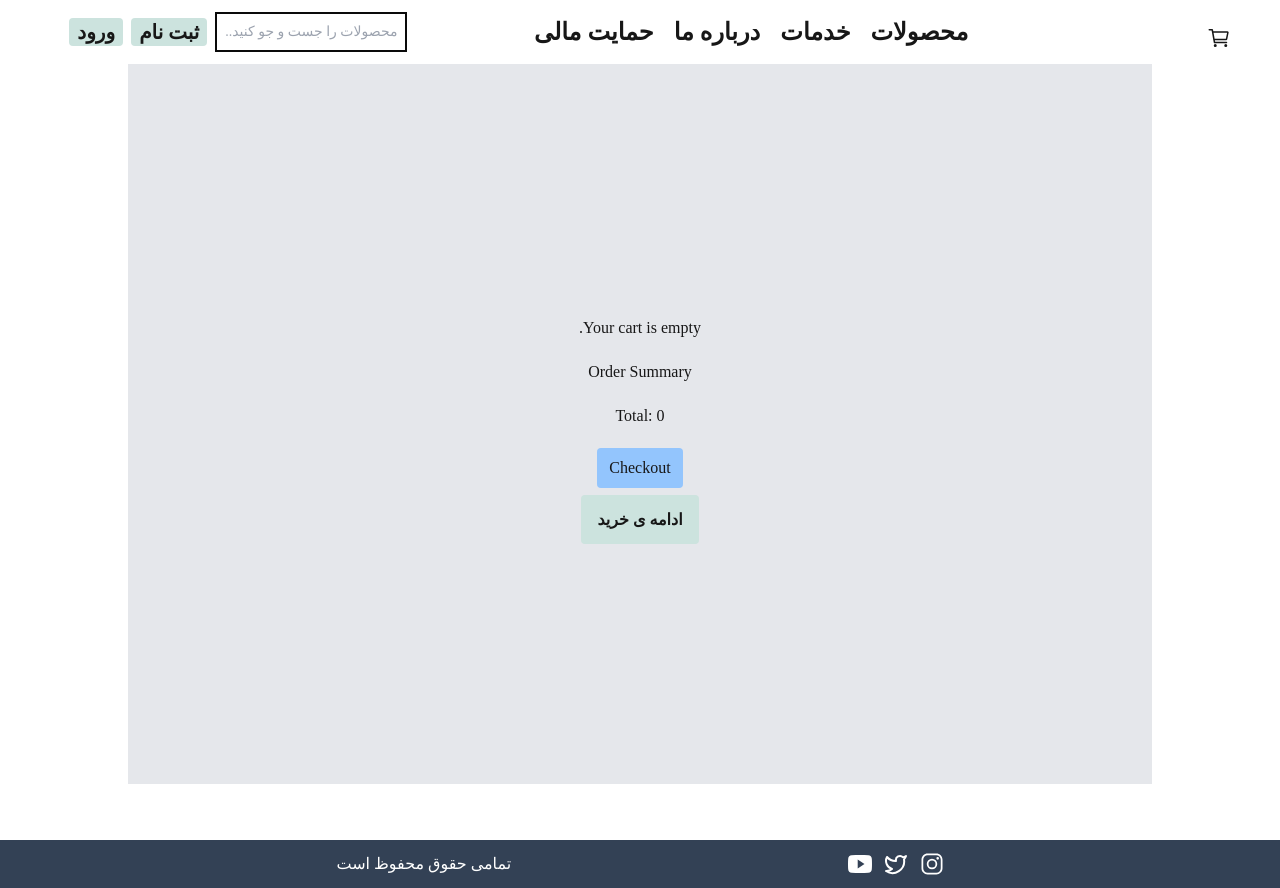
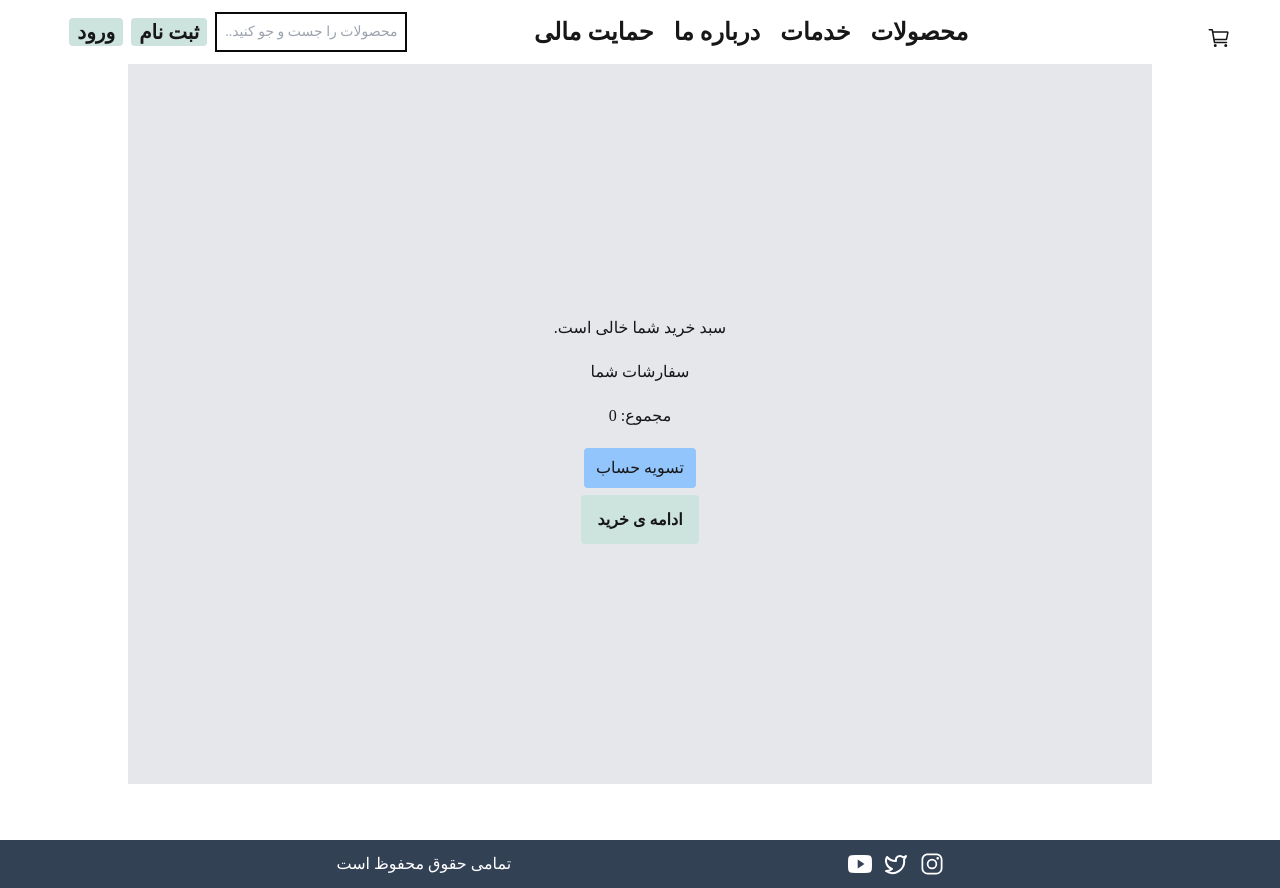
Before and after one commit to mona-yousefi/inLahze, a Next.js app: page /cart in a window 1280 px wide. Built offline with nearby package versions, Linux system fonts and the light colour scheme; a web font is replaced by a local one.

Commit message:
turning some content to persian

```diff
--- a/app/cart/page.jsx
+++ b/app/cart/page.jsx
@@ -19,7 +19,7 @@ const Cart = () => {
       <div className="flex flex-col mt-12 justify-center w-[80vw] p-5 bg-gray-200">
         <div className="overflow-x-auto">
           {!cartItems.length ? (
-            <p className="text-center">Your cart is empty.</p>
+            <p className="text-center">سبد خرید شما خالی است.</p>
           ) : (
             <table className="table border-collapse w-full font-bold border-black box-border">
               <thead>
@@ -78,9 +78,9 @@ const Cart = () => {
         </div>
 
         <div className="flex flex-col gap-5 items-center">
-          <h6 className="mt-5">Order Summary</h6>
-          <div>Total: {total}</div>
-          <button className="bg-blue-300 px-3 py-2 rounded">Checkout </button>
+          <h6 className="mt-5">سفارشات شما</h6>
+          <div>مجموع: {total}</div>
+          <button className="bg-blue-300 px-3 py-2 rounded">تسویه حساب </button>
           <div>
           <Link href="./products" className="text-center bg-productCard p-4 font-bold rounded ">ادامه ی خرید</Link>
           </div>
```
